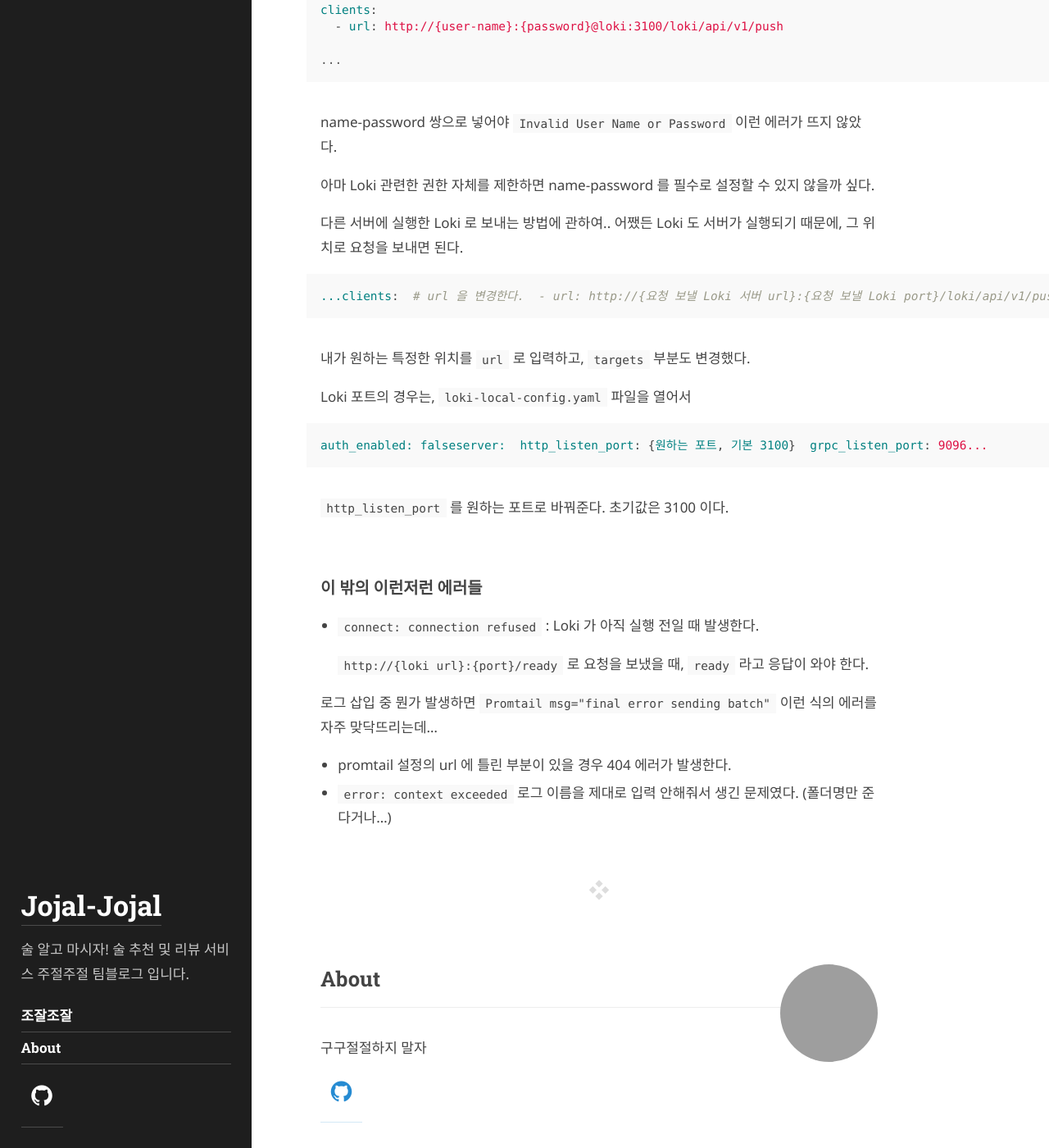
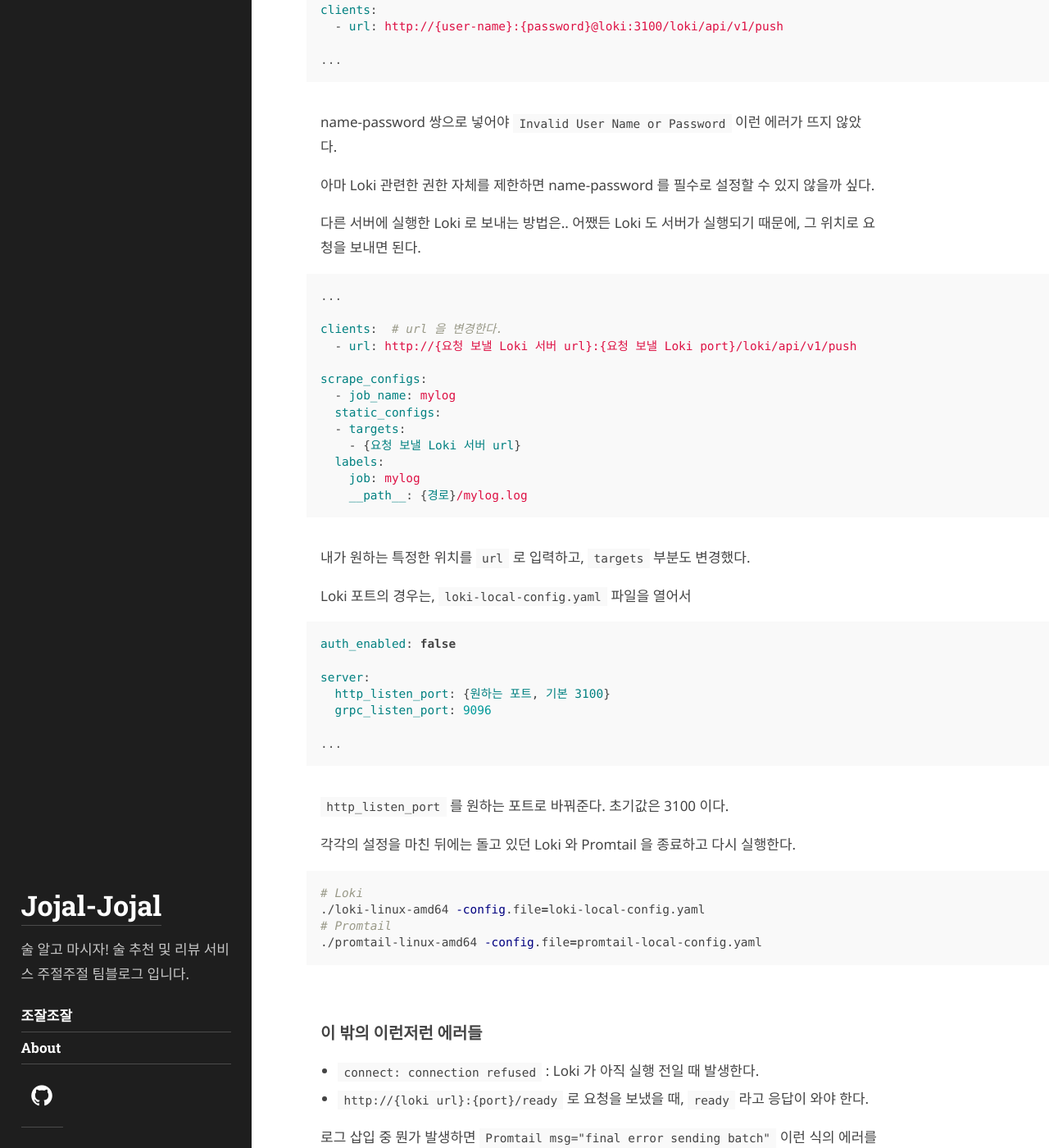
Before and after one commit to jujeol-jujeol/jujeol-jujeol.github.io, a Jekyll site: the page built from _posts/2021-10-28-Spring-Boot-모니터링-적용-2.md, in a window 1280 px wide and 1400 px high, scrolled down 5275 px. Shown: the whole window at 82% size. Built offline with Jekyll 4.4.1, drawn with Linux system fonts in a browser that asks for light colours; some web fonts are replaced; grey boxes are pictures that could not be loaded.

Commit message:
docs: 모니터링 적용 2 수정

````diff
--- a/_posts/2021-10-28-Spring-Boot-모니터링-적용-2.md
+++ b/_posts/2021-10-28-Spring-Boot-모니터링-적용-2.md
@@ -193,10 +193,23 @@ name-password 쌍으로 넣어야 `Invalid User Name or Password` 이런 에러
 
 아마 Loki 관련한 권한 자체를 제한하면 name-password 를 필수로 설정할 수 있지 않을까 싶다.
 
-다른 서버에 실행한 Loki 로 보내는 방법에 관하여.. 어쨌든 Loki 도 서버가 실행되기 때문에, 그 위치로 요청을 보내면 된다.
+
+다른 서버에 실행한 Loki 로 보내는 방법은.. 어쨌든 Loki 도 서버가 실행되기 때문에, 그 위치로 요청을 보내면 된다.
 
 ```yaml
-...clients:  # url 을 변경한다.  - url: http://{요청 보낼 Loki 서버 url}:{요청 보낼 Loki port}/loki/api/v1/pushscrape_configs:- job_name: mylog  static_configs:  - targets:      - {요청 보낼 Loki 서버 url}    labels:      job: mylog      __path__: {경로}/mylog.log
+...
+
+clients:  # url 을 변경한다.
+  - url: http://{요청 보낼 Loki 서버 url}:{요청 보낼 Loki port}/loki/api/v1/push
+
+scrape_configs:
+  - job_name: mylog
+  static_configs:
+  - targets:
+    - {요청 보낼 Loki 서버 url}
+  labels:
+    job: mylog
+    __path__: {경로}/mylog.log
 ```
 
 내가 원하는 특정한 위치를 `url` 로 입력하고, `targets` 부분도 변경했다.
@@ -204,19 +217,33 @@ name-password 쌍으로 넣어야 `Invalid User Name or Password` 이런 에러
 Loki 포트의 경우는, `loki-local-config.yaml` 파일을 열어서
 
 ```yaml
-auth_enabled: falseserver:  http_listen_port: {원하는 포트, 기본 3100}  grpc_listen_port: 9096...
+auth_enabled: false
+
+server:
+  http_listen_port: {원하는 포트, 기본 3100}
+  grpc_listen_port: 9096
+
+...
 ```
 
 `http_listen_port` 를 원하는 포트로 바꿔준다. 초기값은 3100 이다.
 
+각각의 설정을 마친 뒤에는 돌고 있던 Loki 와 Promtail 을 종료하고 다시 실행한다.
+```bash
+# Loki
+./loki-linux-amd64 -config.file=loki-local-config.yaml
+# Promtail
+./promtail-linux-amd64 -config.file=promtail-local-config.yaml
+```
 
 ### 이 밖의 이런저런 에러들
 
 - `connect: connection refused` : Loki 가 아직 실행 전일 때 발생한다.
-
+-
   `http://{loki url}:{port}/ready` 로 요청을 보냈을 때, `ready` 라고 응답이 와야 한다.
 
 로그 삽입 중 뭔가 발생하면 `Promtail msg="final error sending batch"` 이런 식의 에러를 자주 맞닥뜨리는데...
 
 - promtail 설정의 url 에 틀린 부분이 있을 경우 404 에러가 발생한다.
+
 - `error: context exceeded` 로그 이름을 제대로 입력 안해줘서 생긴 문제였다. (폴더명만 준다거나...)
````
